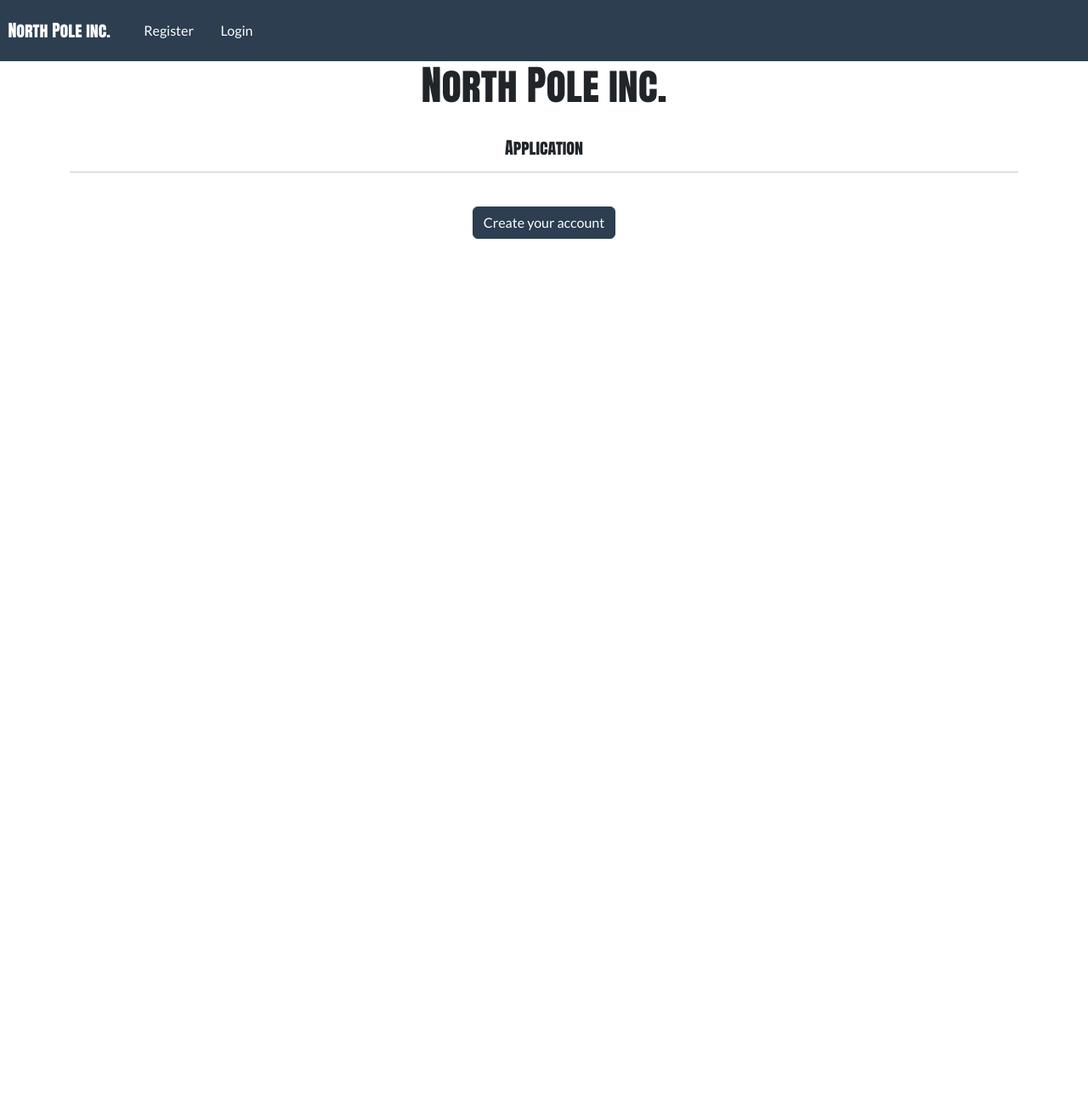
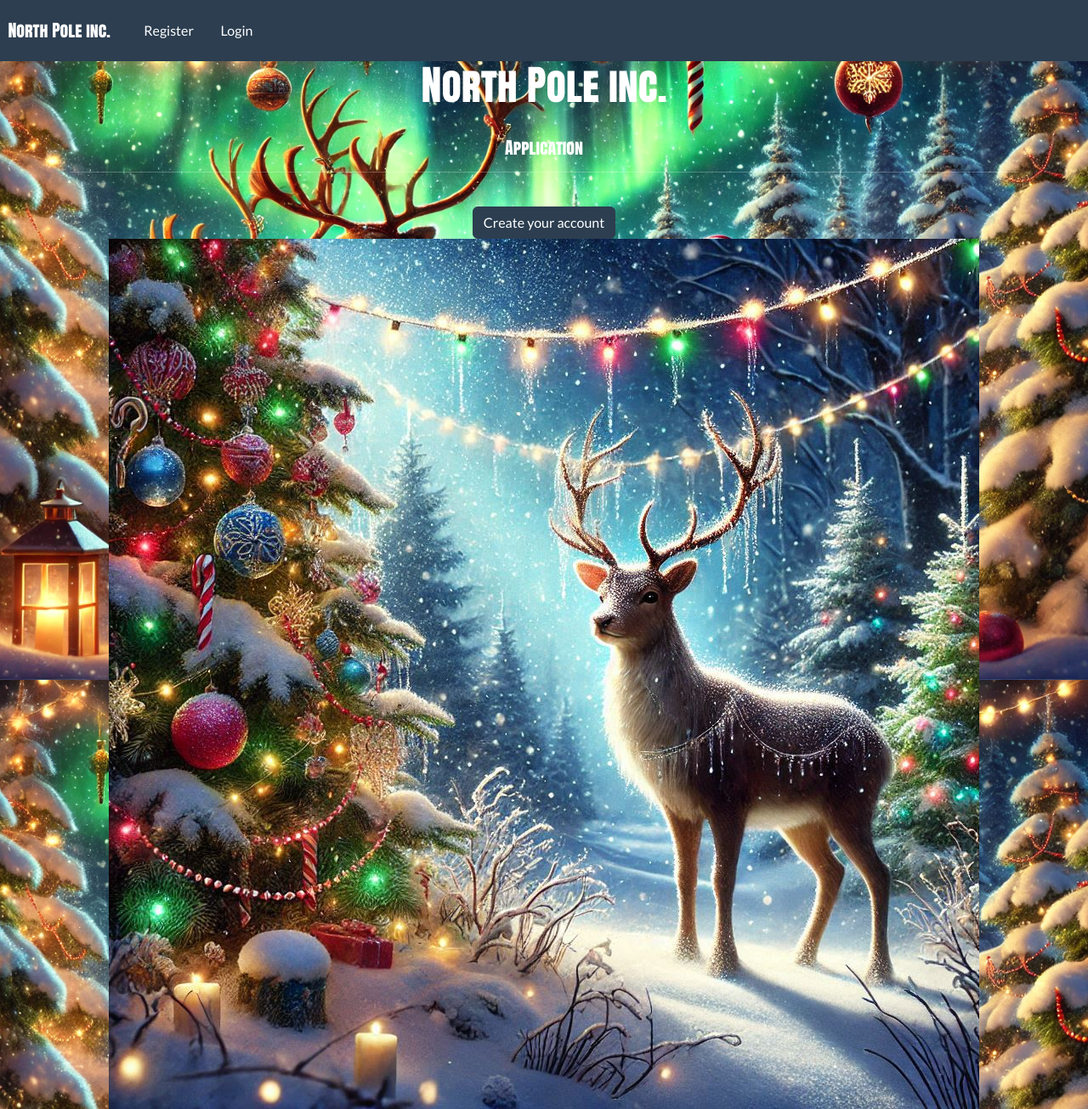
Before and after one commit to KeganPereira/North-Pole-inc, a Django app: page / in a window 1280 px wide. Shown: the whole page at 85% size. Before the commit the page ends 281 px from the top, so only its background shows below. Run offline with Django 5.2, Linux system fonts and the light colour scheme; some libraries are stand-ins or nearby versions.

Commit message:
working on the design of the page

```diff
--- a/dcrm/static/css/styles.css
+++ b/dcrm/static/css/styles.css
@@ -16,3 +16,25 @@
 
     font-family: myFirstFont;
   }
+
+
+  body {
+    background-image: url('/static/images/christmas.jpg');
+    background-size: cover;
+    background-repeat: no-repeat;
+    background-attachment: fixed; /* Optional: Makes the background image stay in place when scrolling */
+    background-position: center; /* Optional: Centers the image */
+    color: white; /* Optional: Ensure text is readable on the background */
+}
+.image1-container{
+  display: flex;
+  justify-content: center;
+  align-items: center;
+
+}
+
+.img-fluid{
+  max-width: 100%;
+  max-height: 50%;
+  width: auto;
+}
--- a/dcrm/website/templates/website/index.html
+++ b/dcrm/website/templates/website/index.html
@@ -1,15 +1,23 @@
 {% extends 'website/base.html' %}
+{% load static %}
 
 {% block content %}
 <div class=" text-center">
  <h1 class="h1 myfont" >North Pole inc.</h1>
+ <link rel="stylesheet" href="{% static "css/styles.css" %}">
+
+
  <br>
  <h5 class="myfont"> Application</h5>
  <hr>
  <br>
  <a href="{% url 'register' %}" class= "btn btn-primary"> Create your account</a>
 
+
 </div>
+  <div class = "image1-container">
+   <img  src="/static/images/image2.jpg" class="img-fluid" alt="santa">
+
 
 
  {% endblock %}
--- a/dcrm/website/views.py
+++ b/dcrm/website/views.py
@@ -58,6 +58,7 @@ def ride(request):
         form= Ride_booking_form(updated_request)
         if form.is_valid():
             obj = form.save(commit=False)
+
             # calculate the amount of date
             arrive= obj.ride_booking_date_arrive
             depart= obj.ride_booking_date_leave
```
Also changed, not shown: dcrm/static/images/christmas.jpg (added), dcrm/static/images/image1.png (added), dcrm/static/images/image2.jpg (added), dcrm/website/forms.py (line endings or trailing spaces).
